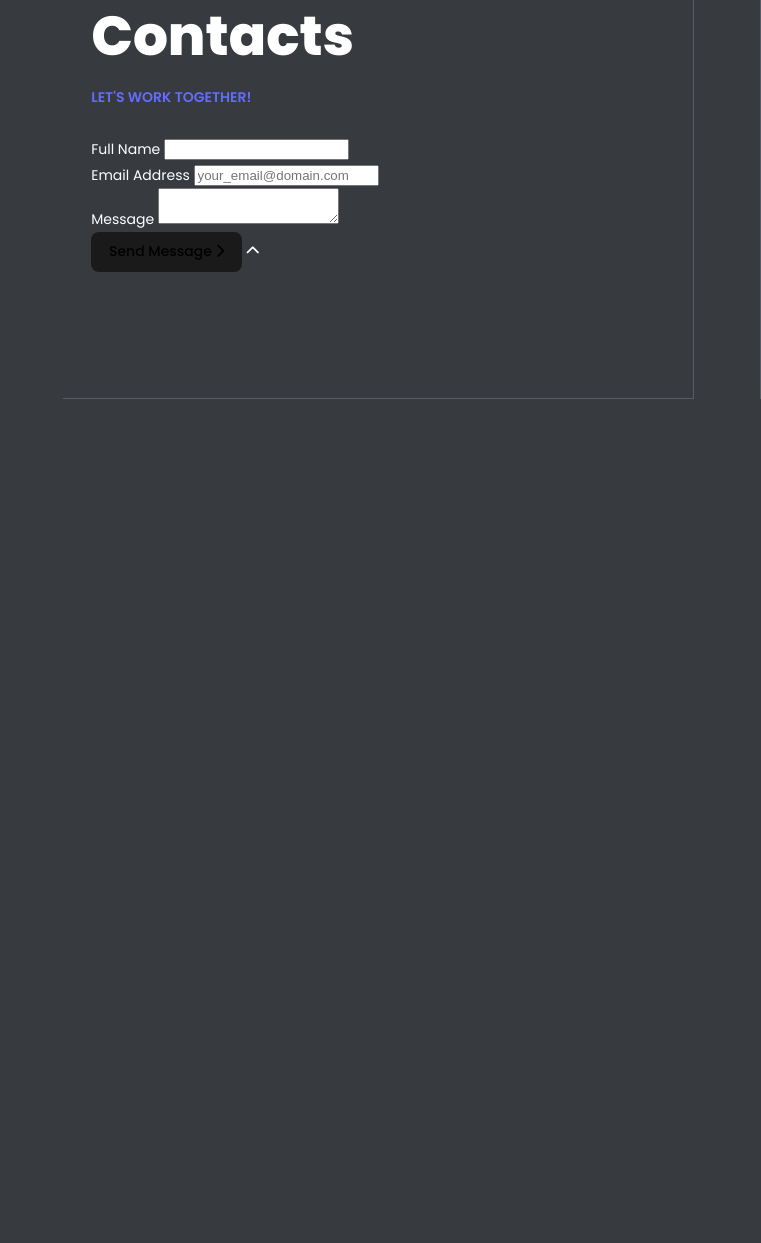
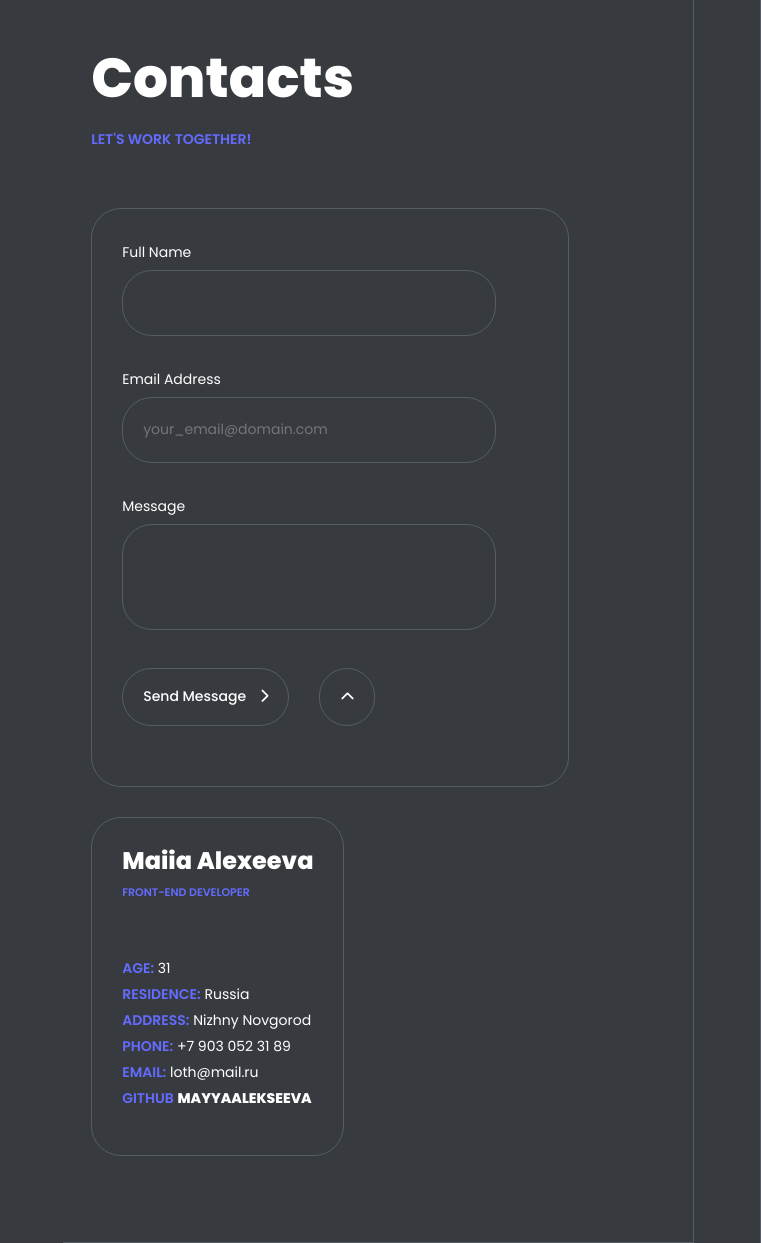
Before and after one commit to mayyaalekseeva/cv, a website built with Vite: page index.html in a window 1280 px wide. Shown: the part 3082-4325 px from the top of the page, without its empty margins (519-1280 px from the left). Before the commit the page ends 3481 px from the top, so only its background shows below. Built offline with nearby package versions, Linux system fonts and the light colour scheme.

Commit message:
Contacts section

```diff
--- a/index.html
+++ b/index.html
@@ -217,16 +217,19 @@
             </div>
 
             <div class="contacts-content">
+              <!-- Send Email Form -->
               <div class="contacts-content_form">
                 <form
                   action="https>//formsubmit.io/send/"
                   method="post"
                   id="form"
                 >
+                  <!-- Full Name -->
                   <div class="contacts-content_form__group">
                     <label for="name">Full Name</label>
                     <input type="text" id="name" name="name" />
                   </div>
+                  <!-- Email -->
                   <div class="contacts-content_form__group">
                     <label for="email">Email Address</label>
                     <input
@@ -236,10 +239,14 @@
                       placeholder="your_email@domain.com"
                     />
                   </div>
+
+                  <!-- Textfield -->
                   <div class="contacts-content_form__group">
                     <label for="message">Message</label>
                     <textarea name="message" id="message"></textarea>
                   </div>
+
+                  <!-- Submit & Up Buttons -->
                   <div class="contacts-content_form__btns">
                     <button type="submit">
                       Send Message <i class="icon fas fa-chevron-right"></i>
@@ -250,7 +257,28 @@
                   </div>
                 </form>
               </div>
-              <div class="contacts-content_info"></div>
+              <div class="contacts-content_info">
+                <div class="contacts-content_info__name">
+                  <span>Maiia Alexeeva</span>
+                  <span>Front-end Developer</span>
+                </div>
+
+                <div class="contacts-content_info__list">
+                  <ul>
+                    <li><span>Age:</span> 31</li>
+                    <li><span>Residence:</span> Russia</li>
+                    <li><span>Address:</span> Nizhny Novgorod</li>
+                    <li><span>Phone:</span> +7 903 052 31 89</li>
+                    <li><span>Email:</span> loth@mail.ru</li>
+                    <li>
+                      <span>Github</span>
+                      <a href="https://github.com/mayyaalekseeva"
+                        >mayyaalekseeva</a
+                      >
+                    </li>
+                  </ul>
+                </div>
+              </div>
             </div>
           </section>
         </div>
--- a/src/css/contacts.scss
+++ b/src/css/contacts.scss
@@ -1,3 +1,104 @@
+@use "variables.scss" as variables;
+
 .contacts {
-  padding: 9em 2em;
+  padding: 12em 2em 4em;
+
+  &-title {
+    margin-bottom: 60px;
+  }
+
+  &-content {
+    display: flex;
+    justify-content: start;
+    flex-wrap: wrap;
+
+    &_form {
+      padding: 30px;
+      border: 1px solid variables.$light-grey;
+      border-radius: 30px;
+      margin: 0 30px 30px 0;
+
+      input,
+      textarea {
+        padding: 0 20px;
+        margin: 5px 0 30px 0;
+        font-family: "Poppins";
+        font-size: 14px;
+        height: 64px;
+        width: 80%;
+        color: #fff;
+        border: 1px solid variables.$light-grey;
+        background-color: transparent;
+        resize: none;
+        outline: 0;
+        border-radius: 30px;
+        transition: all 0.3s ease 0s;
+      }
+
+      textarea {
+        padding: 20px 20px;
+      }
+
+      &__btns {
+        display: flex;
+        margin: 0 30px 30px 0;
+
+        & > button {
+          margin-right: 30px;
+          white-space: nowrap;
+
+          & > i {
+            margin-left: 10px;
+          }
+        }
+
+        &___up {
+          border: 1px solid #585d65;
+          padding: 15px 20px;
+          border-radius: 80px;
+          white-space: nowrap;
+        }
+      }
+    }
+
+    &_info {
+      padding: 30px;
+      border: 1px solid variables.$light-grey;
+      border-radius: 30px;
+      margin-bottom: 30px;
+
+      &__name {
+        display: flex;
+        flex-direction: column;
+        margin-bottom: 50px;
+
+        & > span:first-child {
+          margin-bottom: 5px;
+          font-size: 24px;
+          color: variables.$white-text;
+          font-weight: 800;
+        }
+
+        & > span:nth-child(2) {
+          font-size: 11px;
+          color: variables.$violet-hover;
+          font-weight: 600;
+          text-transform: uppercase;
+        }
+      }
+
+      &__list {
+        & > ul {
+          list-style-type: none;
+          padding: 0;
+
+          & > li > span {
+            font-weight: 600;
+            text-transform: uppercase;
+            color: variables.$violet-hover;
+          }
+        }
+      }
+    }
+  }
 }
--- a/src/css/style.scss
+++ b/src/css/style.scss
@@ -40,15 +40,16 @@ a {
 }
 
 button {
-  border-radius: 8px;
-  border: 1px solid transparent;
-  padding: 0.6em 1.2em;
+  border-radius: 60px;
+  border: 1px solid variables.$light-grey;
+  padding: 15px 20px;
   font-size: 1em;
   font-weight: 500;
   font-family: inherit;
-  background-color: #1a1a1a;
+  background-color: transparent;
   cursor: pointer;
   transition: border-color 0.25s;
+  color: variables.$white-text;
 
   &:hover {
     color: variables.$violet-hover;
```
